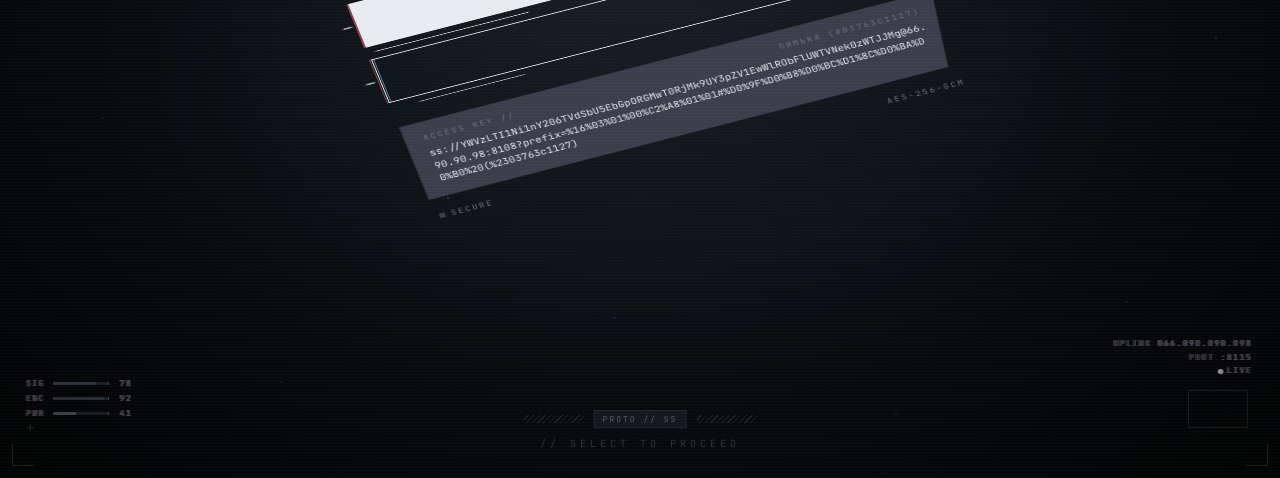
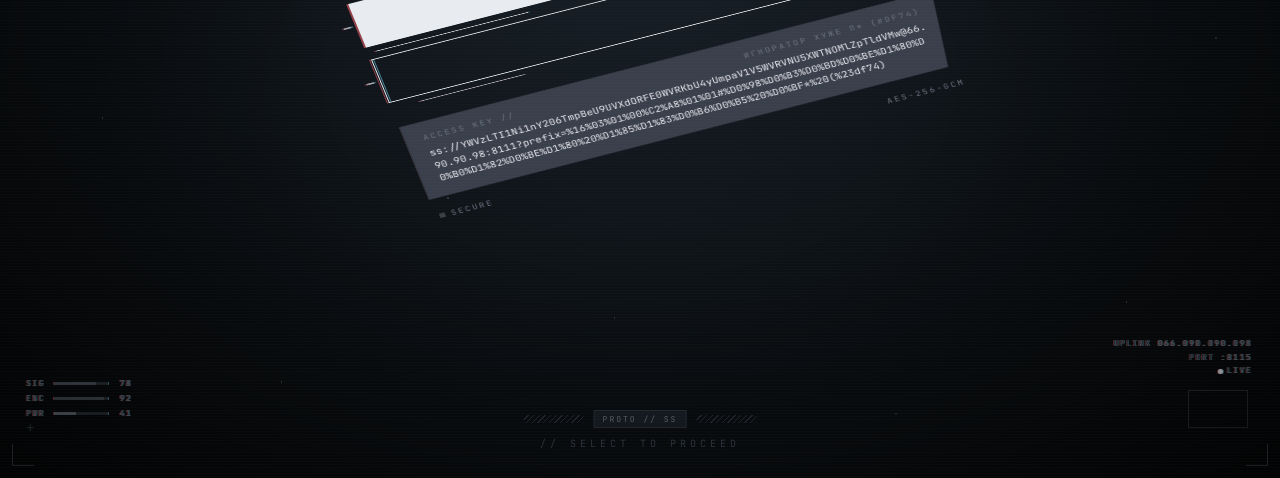
Before and after one commit to Rampage125/Outmar, a plain HTML site: page index.html in a window 1280 px wide. Shown: the part 322-800 px from the top of the page. Drawn offline with Linux system fonts and the light colour scheme.

Commit message:
key for dimon

```diff
--- a/index.html
+++ b/index.html
@@ -14,8 +14,8 @@
 <!-- ============================================================ -->
 <script>
   window.OUTLINE_CONFIG = {
-    ACCESS_KEY: "ss://YWVzLTI1Ni1nY206TVdSbU5EbGpORGMwT0RjMk9UY3pZV1EwWlRObFlUWTVNek0zWTJJMg@66.90.90.98:8108?prefix=%16%03%01%00%C2%A8%01%01#pl-03763c1127",
-    NAME:     "Пимька (#03763c1127)"
+    ACCESS_KEY: "ss://YWVzLTI1Ni1nY206TmpBeU9UVXdORFE0WVRKbU4yUmpaV1V5WVRVNU5XWTNOMlZpTldVMw@66.90.90.98:8111?prefix=%16%03%01%00%C2%A8%01%01#ie-3d27dbdf74",
+    NAME:     "Игноратор хуже п* (#df74)"
   };
 </script>
 
```
